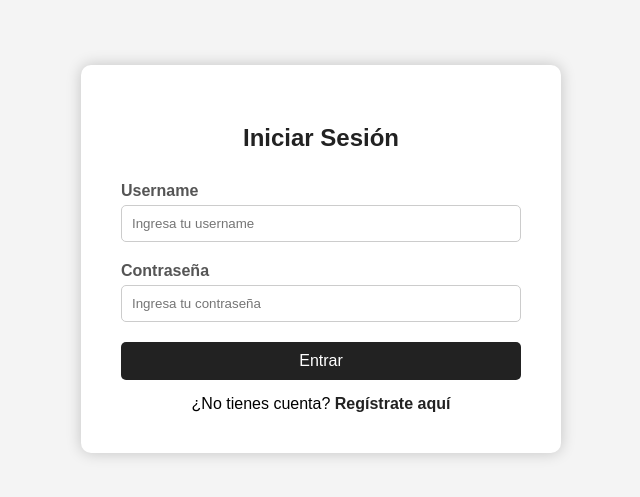
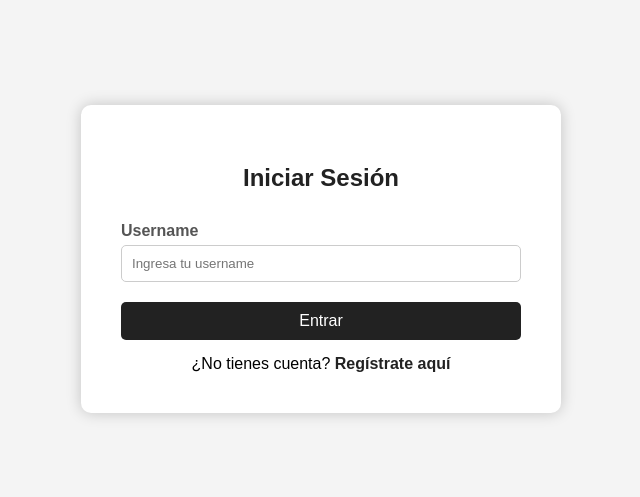
Before and after one commit to panekee/Alerta-Carteristas, a plain HTML site: page login.html in a window 1280 px wide. Shown: the part 141-638 px from the top of the page, without its empty margins (319-959 px from the left). Drawn offline with Linux system fonts and the light colour scheme.

Commit message:
Update login.html

```diff
--- a/login.html
+++ b/login.html
@@ -75,9 +75,6 @@
             <label for="username">Username</label>
             <input type="text" id="username" name="username" placeholder="Ingresa tu username" required>
 
-            <label for="password">Contraseña</label>
-            <input type="password" id="password" name="password" placeholder="Ingresa tu contraseña" required>
-
             <button type="submit">Entrar</button>
         </form>
         <div class="register-link">
```
